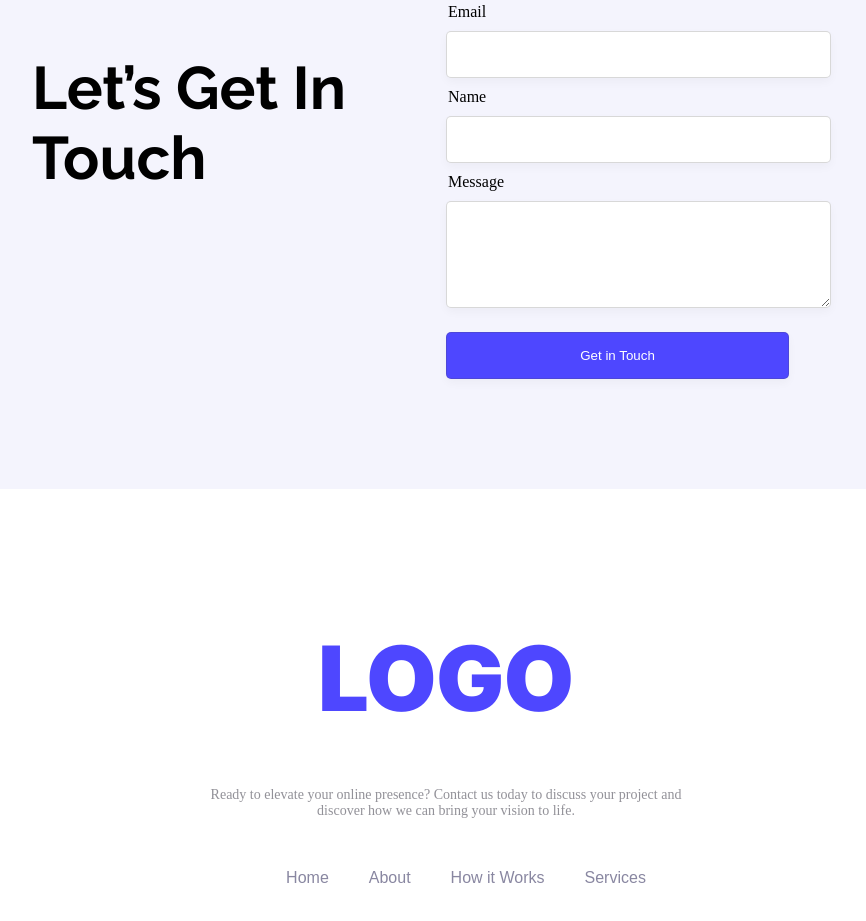
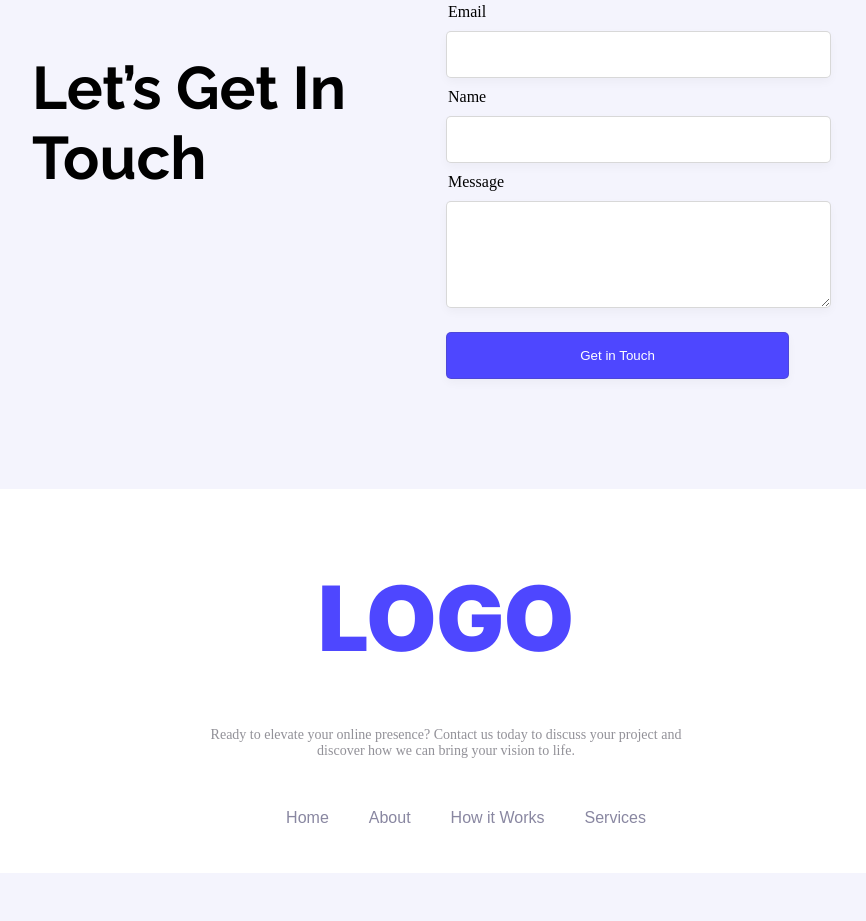
Before and after one commit to masum6517640/Webflow-Agency-Template, a plain HTML site: page index.html in a window 1280 px wide. Shown: the part 2694-3615 px from the top of the page, without its empty margins (194-1060 px from the left). After the commit the page ends 3567 px from the top, so only its background shows below. Drawn offline with Linux system fonts and the light colour scheme.

Commit message:
Webflow Agency template Update

```diff
--- a/style.css
+++ b/style.css
@@ -278,7 +278,7 @@ body {
 
 .footer-section {
   background-color: #ffffff;
-  padding:60px 20px;
+  padding:0px 20px 30px 20px;
   text-align: center;
 
 }
```
